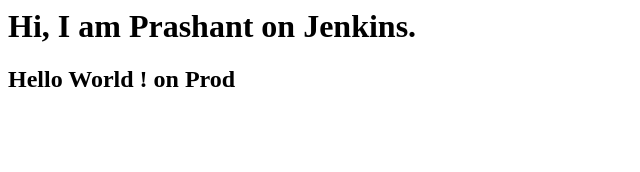
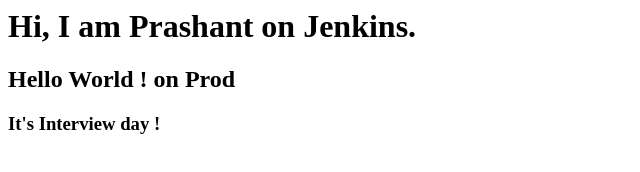
Before and after one commit to brick-daddy/website, a plain HTML site: page index.html in a window 1280 px wide. Shown: the whole page, without its empty margins (0-640 px from the left). Drawn offline with Linux system fonts and the light colour scheme.

Commit message:
updated website

```diff
--- a/index.html
+++ b/index.html
@@ -3,5 +3,6 @@
 <body>
 <h1> Hi, I am Prashant on Jenkins. </h1>
 <h2> Hello World ! on Prod </h2>
+<h3>It's Interview day ! </h3>
 </body>
 </html>
```
Also changed, not shown: 1 other file.
